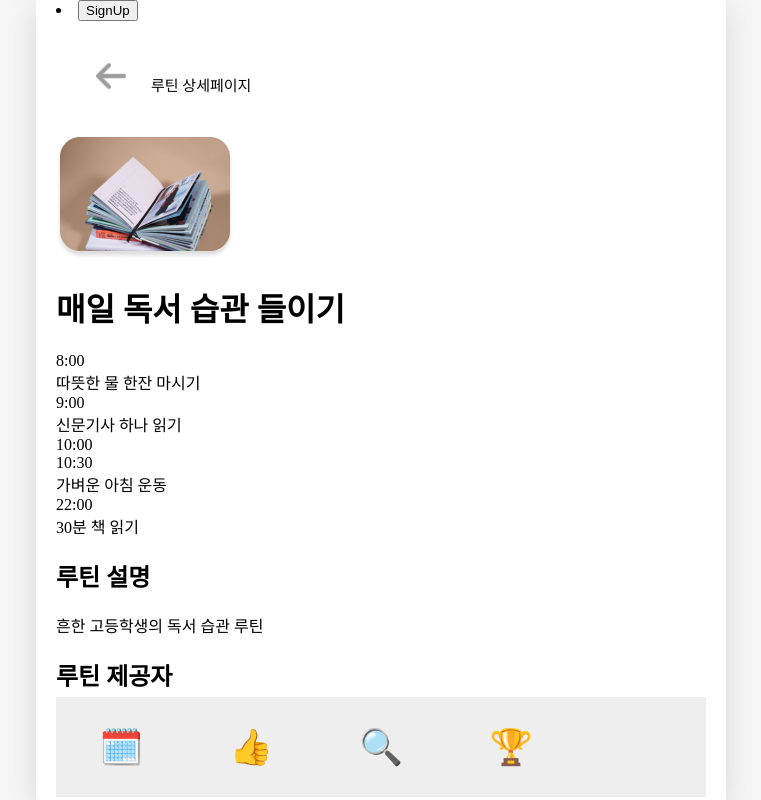
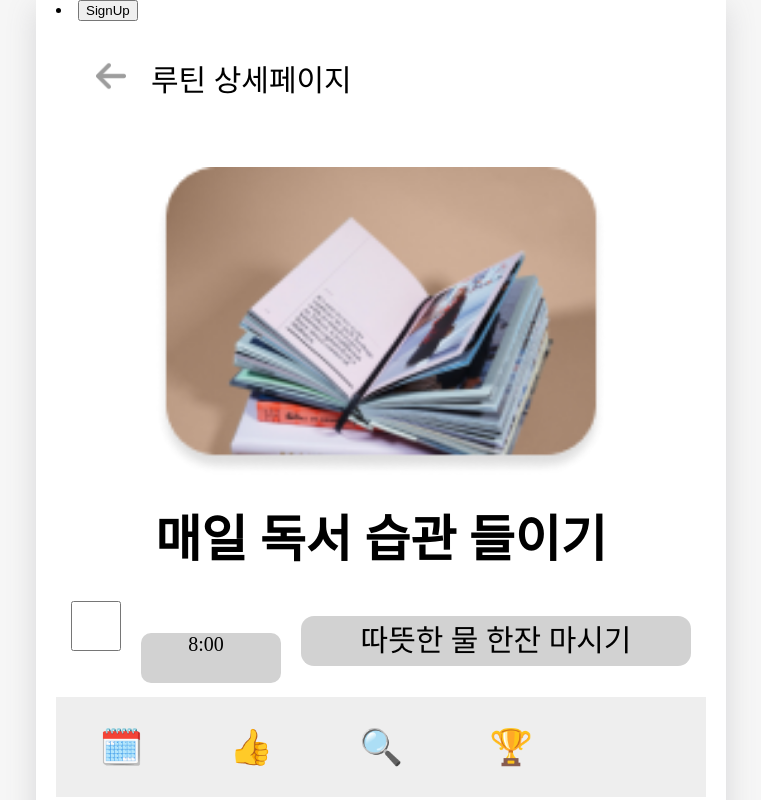
Before and after one commit to suemeeeee/Godtiner, a React (Create React App) app: page /routine/1 in a window 1280 px wide. Shown: the top 800 px of the page, without its empty margins (259-1020 px from the left). Built offline with nearby package versions, Linux system fonts and the light colour scheme.

Commit message:
feed 창, 상세 창 css 좀 건드림

```diff
--- a/src/Components/MyUpper.js
+++ b/src/Components/MyUpper.js
@@ -15,7 +15,9 @@ const MyUpper = ({ text }) => {
           style={{ width: "30px", height: "30px" }}
         />
       </button>
-      <span className="pageDescript">{text}</span>
+      <span className="pageDescript" style={{ fontSize: "30px" }}>
+        {text}
+      </span>
     </div>
   );
 };
--- /dev/null
+++ b/src/pages/Feed.css
@@ -0,0 +1,27 @@
+.Routine_list {
+  text-align: center;
+  width: 100%;
+}
+
+.RoutineItem {
+  display: inline-block;
+  width: 45%;
+  margin: 10px;
+}
+
+.feedImg {
+  width: 100%;
+  height: auto;
+}
+
+.feedTitle {
+  font-size: 28px;
+}
+
+.feedTag {
+  font-size: 25px;
+}
+
+.feedback {
+  font-size: 20px;
+}
--- a/src/pages/Feed.js
+++ b/src/pages/Feed.js
@@ -3,26 +3,26 @@ import { useState } from "react";
 import { useNavigate } from "react-router-dom";
 
 import feedDummyData from "../DummyData/feedDummyData.json";
-
+import "./Feed.css";
 const Feed = () => {
   const navigate = useNavigate();
 
   return (
     <div>
-      <h2>🔍최신 루틴</h2>
+      <h2 style={{ fontSize: "40px" }}>🔍최신 루틴</h2>
       <div className="Routine_list">
-        <div>
         {feedDummyData.Feed_Routine.map((it) => (
           <div
+            className="RoutineItem"
             key={it.RoutineId}
             onClick={() => navigate(`/routine/${it.RoutineId}`)}
           >
-              <img src={it.RoutinePic}></img>
+            <img className="feedImg" src={it.RoutinePic}></img>
             <br />
-              <text>{it.RoutineTitle}</text>
-              <div>{it.RoutineTag}</div>
+            <text className="feedTitle">{it.RoutineTitle}</text>
+            <div className="feedTag">{it.RoutineTag}</div>
             <div>
-                <div>
+              <div className="feedback">
                 ❤{it.Routine_like} 📥{it.Routine_save} 👀{it.Routine_look}
               </div>
             </div>
@@ -30,7 +30,6 @@ const Feed = () => {
         ))}
       </div>
     </div>
-    </div>
   );
 };
 
--- /dev/null
+++ b/src/pages/Routine.css
@@ -0,0 +1,53 @@
+.Routine {
+  text-align: center;
+}
+
+.RoutineTitle {
+  margin: 20px;
+  font-size: 50px;
+}
+
+.RoutineImg {
+  margin-top: 30px;
+  width: 450px;
+}
+
+.RoutineDetail {
+  width: 100%;
+  text-align: center;
+}
+
+.checkbox {
+  width: 50px;
+  height: 50px;
+  margin: 10px;
+}
+
+.RoutineTime {
+  background-color: rgb(210, 210, 210);
+  border-radius: 10px;
+  display: inline-block;
+  width: 140px;
+  height: 50px;
+  margin: 10px;
+}
+
+.RoutineContent {
+  background-color: rgb(210, 210, 210);
+  display: inline-block;
+  width: 390px;
+  height: 50px;
+  margin: 10px;
+  font-size: 30px;
+}
+
+.RoutineStartTime {
+  display: inline-block;
+  font-size: 20px;
+}
+
+.RoutineEndTime {
+  display: inline-block;
+  padding-left: 10px;
+  font-size: 20px;
+}
--- a/src/pages/Routine.js
+++ b/src/pages/Routine.js
@@ -3,6 +3,7 @@
 import MyUpper from "../Components/MyUpper";
 import { useParams } from "react-router-dom";
 
+import "./Routine.css";
 import feedDummyData from "../DummyData/feedDummyData.json";
 
 const Routine = () => {
@@ -19,19 +20,33 @@ const Routine = () => {
   return (
     <div>
       <MyUpper text={"루틴 상세페이지"} />
-      <div>
-        <img src={detailRoutine.RoutinePic}></img>
+
+      <div className="Routine">
+        <img className="RoutineImg" src={detailRoutine.RoutinePic}></img>
         <br />
-        <h1>{detailRoutine.RoutineTitle}</h1>
+        <h1 className="RoutineTitle">{detailRoutine.RoutineTitle}</h1>
         {detailRoutine.RoutineContent.map((it) => (
-          <div style={{ diplay: "inline-block" }}>
-            <div>{it[0]}</div> <div>{it[1]}</div> <div>{it[2]}</div>
+          <div className="RoutineDetail">
+            <input className="checkbox" type="checkbox" />
+            <span className="RoutineTime">
+              <span className="RoutineStartTime">{it[0]}</span>
+              <span className="RoutineEndTime">{it[1]}</span>
+            </span>
+            <span className="RoutineContent">{it[2]}</span>
           </div>
         ))}
-        <h2>루틴 설명</h2>
-        <div>{detailRoutine.RoutineIntro}</div>
-        <h2>루틴 제공자</h2>
-        <div>{detailRoutine.Routiner}</div>
+        <h2 style={{ textAlign: "left", fontSize: "40px", marginLeft: "30px" }}>
+          루틴 설명
+        </h2>
+        <div
+          style={{ fontSize: "30px", textAlign: "left", marginLeft: "30px" }}
+        >
+          {detailRoutine.RoutineIntro}
+        </div>
+        <h2 style={{ textAlign: "left", fontSize: "40px", marginLeft: "30px" }}>
+          루틴 제공자
+        </h2>
+        <div style={{ fontSize: "30px" }}>{detailRoutine.Routiner}</div>
       </div>
     </div>
   );
```
Lines whose indentation alone changed are shown as unchanged.
